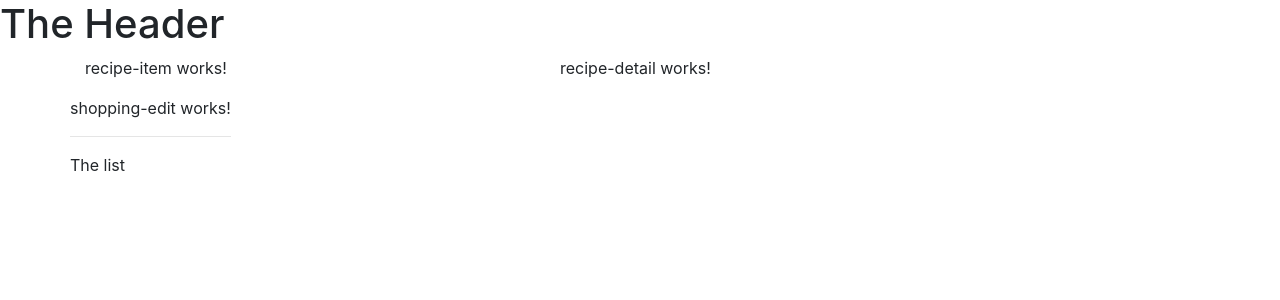
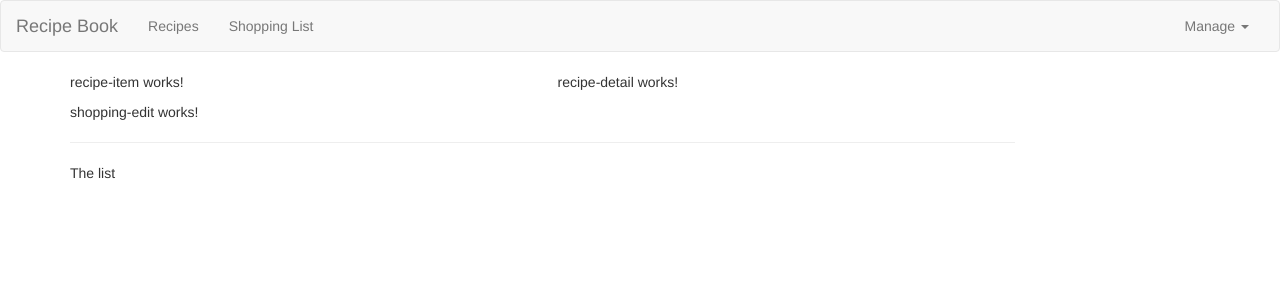
Before and after one commit to taras-tymchuk/Recipes, an Angular app: page / in a window 1280 px wide. Shown: the top 300 px of the page. Built offline with nearby package versions, Linux system fonts and the light colour scheme.

Commit message:
Added bootstrap and header code

```diff
--- a/angular.json
+++ b/angular.json
@@ -23,7 +23,7 @@
               "src/assets"
             ],
             "styles": [
-              "node_modules/bootstrap/dist/css/bootstrap.min.css",
+              "node_modules/bootstrap/dist/css/bootstrap.css",
               "src/styles.css"
             ],
             "scripts": [],
--- a/package.json
+++ b/package.json
@@ -19,7 +19,7 @@
     "@angular/platform-browser": "~7.2.0",
     "@angular/platform-browser-dynamic": "~7.2.0",
     "@angular/router": "~7.2.0",
-    "bootstrap": "^4.3.1",
+    "bootstrap": "^3.3.7",
     "core-js": "^2.5.4",
     "rxjs": "~6.3.3",
     "tslib": "^1.9.0",
--- a/src/app/header/header.component.html
+++ b/src/app/header/header.component.html
@@ -1 +1,23 @@
-<h1>The Header</h1>
+<nav class="navbar navbar-default">
+    <div class="container-fluid">
+        <div class="navbar-header"> <!-- navbar-header -->
+            <a href="#" class="navbar-brand">Recipe Book</a>
+        </div>
+
+        <div class="collapse navbar-collapse">
+            <ul class="nav navbar-nav">
+                <li><a href="#">Recipes</a></li>
+                <li><a href="#">Shopping List</a></li>
+            </ul>
+            <ul class="nav navbar-nav navbar-right"> <!--navbar-right-->
+                <li class="dropdown">
+                    <a href="#" class="dropdown-toggle" role="button">Manage <span class="caret"></span></a>
+                    <ul class="dropdown-menu">
+                        <li><a href="#">Save Data</a></li>
+                        <li><a href="#">Fetch Data</a></li>
+                    </ul>
+                </li>
+            </ul>
+        </div>
+    </div>
+</nav>
```
Also changed, not shown: src/app/app.component.html (line endings or trailing spaces), 1 other file (tests, documents, lock files or other folders).
